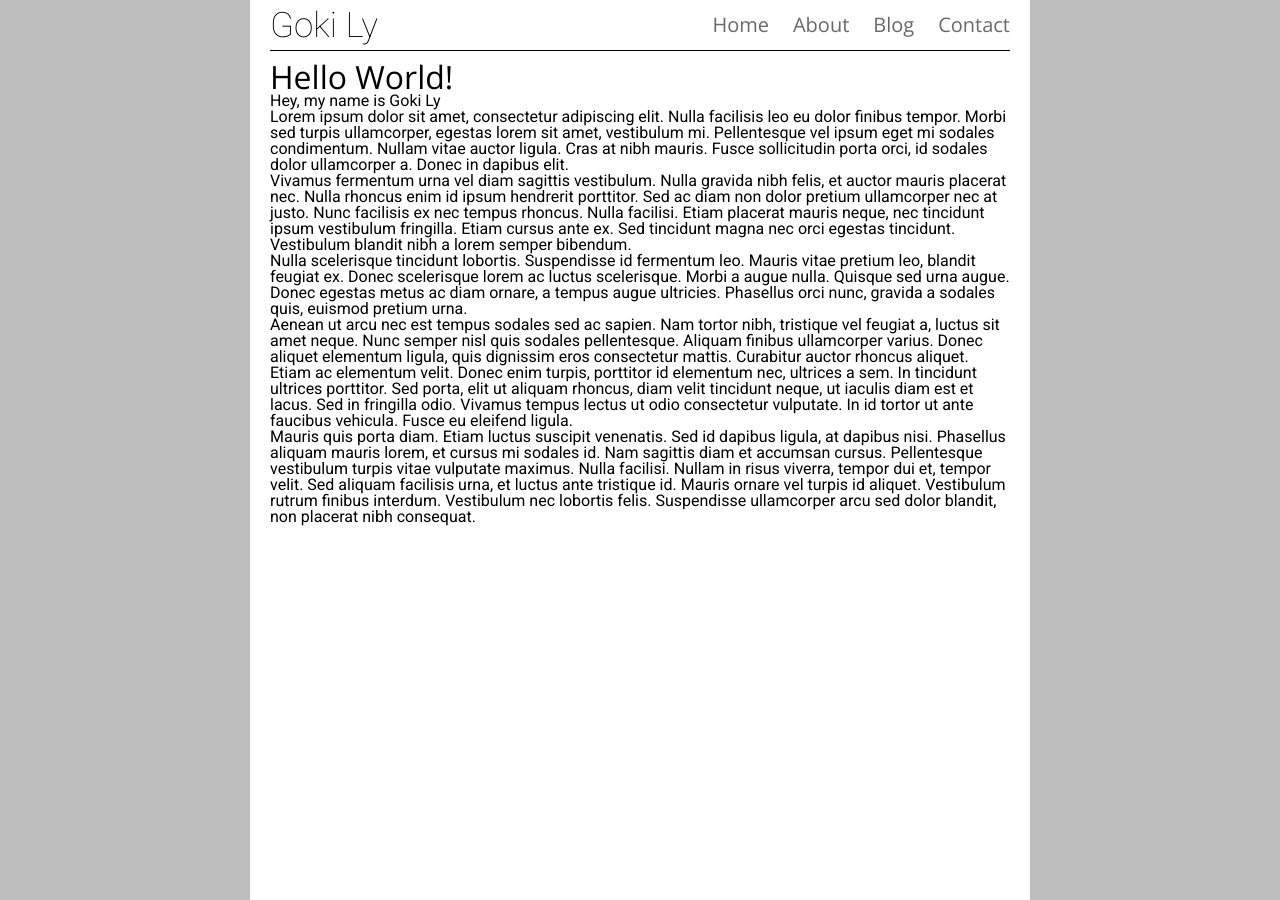
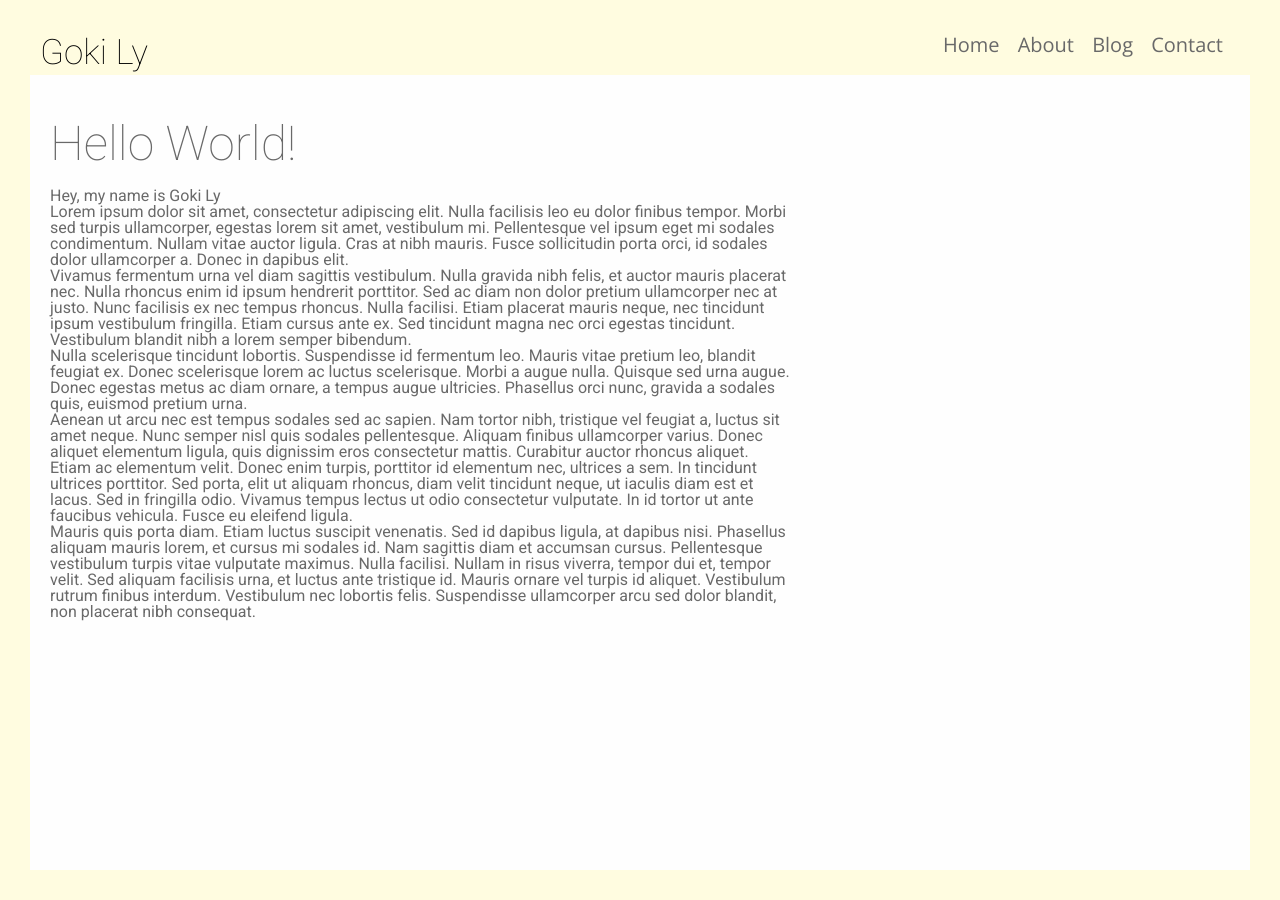
Before and after one commit to gokily/mysite, a Jekyll site: the page built from index.html, in a window 1280 px wide. Built offline with Jekyll 4.4.1, drawn with Linux system fonts in a browser that asks for light colours.

Commit message:
Change the color of the background. Add the style for the about page. Add some css for the content of pages.

```diff
--- a/_includes/header.html
+++ b/_includes/header.html
@@ -1,10 +1,10 @@
-<header class="site-header">
+<header id="site-header">
 	<div id="name-wrapper">
 		<span id="myname">{{ site.myname | Capitalize }}</span>
 	</div>
-	<nav class="header-nav">
-		{% for item in site.data.navigation %}
-		<a href="{{ site.baseurl }}{{ item.link }}">{{ item.name }}</a>
-		{% endfor %}
+	<nav id="header-nav">
+		<ul>{% for item in site.data.navigation %}
+		<li><a href="{{ site.baseurl }}{{ item.link }}">{{ item.name }}</a></li>
+		{% endfor %}</ul>
 	</nav>
 </header>
--- a/_layouts/default.html
+++ b/_layouts/default.html
@@ -10,8 +10,12 @@
 </head>
 
 <body>
-	{% include header.html %}
-	{{ content }}
+	<div id="whole-wrapper">
+		{% include header.html %}
+		<div class="content-wrapper">
+			{{ content }}
+		</div>
+	</div>
 </body>
 
 </html>
--- a/_sass/main.scss
+++ b/_sass/main.scss
@@ -3,19 +3,87 @@
    License: none (public domain)
 */
 
-html, body, div, span, applet, object, iframe,
-h1, h2, h3, h4, h5, h6, p, blockquote, pre,
-a, abbr, acronym, address, big, cite, code,
-del, dfn, em, img, ins, kbd, q, s, samp,
-small, strike, strong, sub, sup, tt, var,
-b, u, i, center,
-dl, dt, dd, ol, ul, li,
-fieldset, form, label, legend,
-table, caption, tbody, tfoot, thead, tr, th, td,
-article, aside, canvas, details, embed,
-figure, figcaption, footer, header, hgroup,
-menu, nav, output, ruby, section, summary,
-time, mark, audio, video {
+html,
+body,
+div,
+span,
+applet,
+object,
+iframe,
+h1,
+h2,
+h3,
+h4,
+h5,
+h6,
+p,
+blockquote,
+pre,
+a,
+abbr,
+acronym,
+address,
+big,
+cite,
+code,
+del,
+dfn,
+em,
+img,
+ins,
+kbd,
+q,
+s,
+samp,
+small,
+strike,
+strong,
+sub,
+sup,
+tt,
+var,
+b,
+u,
+i,
+center,
+dl,
+dt,
+dd,
+ol,
+ul,
+li,
+fieldset,
+form,
+label,
+legend,
+table,
+caption,
+tbody,
+tfoot,
+thead,
+tr,
+th,
+td,
+article,
+aside,
+canvas,
+details,
+embed,
+figure,
+figcaption,
+footer,
+header,
+hgroup,
+menu,
+nav,
+output,
+ruby,
+section,
+summary,
+time,
+mark,
+audio,
+video {
   margin: 0;
   padding: 0;
   border: 0;
@@ -24,22 +92,35 @@
   vertical-align: baseline;
 }
 /* HTML5 display-role reset for older browsers */
-article, aside, details, figcaption, figure,
-footer, header, hgroup, menu, nav, section {
+article,
+aside,
+details,
+figcaption,
+figure,
+footer,
+header,
+hgroup,
+menu,
+nav,
+section {
   display: block;
 }
 body {
   line-height: 1;
 }
-ol, ul {
+ol,
+ul {
   list-style: none;
 }
-blockquote, q {
+blockquote,
+q {
   quotes: none;
 }
-blockquote:before, blockquote:after,
-q:before, q:after {
-	content: '';
+blockquote:before,
+blockquote:after,
+q:before,
+q:after {
+  content: "";
   content: none;
 }
 table {
@@ -48,67 +129,94 @@
 }
 
 /* GENERAL CSS */
-$open-font: 'Open Sans', sans-serif;
-$roboto-font: 'Roboto', sans-serif;
+$open-font: "Open Sans", sans-serif;
+$roboto-font: "Roboto", sans-serif;
+$mywhite: #fefefe;
 $myblack: #101010;
 $mygrey: #696969;
-$mylightgrey: #BEBEBE;
+$mylightgrey: #bebebe;
+$mytest: #fffce0; //#FCF8ED;
 @mixin box_sizing {
-  -moz-box-sizing:    border-box;
+  -moz-box-sizing: border-box;
   -webkit-box-sizing: border-box;
-  box-sizing:         border-box;
+  box-sizing: border-box;
 }
 
 html {
   height: 100%;
-	background-color: $mylightgrey;
+  background-color: $mytest;
 }
 body {
   @include box_sizing;
   font-family: $roboto-font;
-	width: 780px;
   height: 100%;
-	background-color: white;
-	margin: auto;
-	padding: 0px 20px;
+  padding: 30px;
 }
-h1 {
-	font-family: $open-font;
-	font-size: 2em;
+h1,
+h2,
+h3,
+h4,
+h5,
+h6 {
+  line-height: 1.2;
+  font-family: $roboto-font;
 }
 
+h1 {
+  font-size: 3em;
+  margin-bottom: 15px;
+  font-weight: 100;
+}
+
+#whole-wrapper {
+display: flex;
+flex-direction: column;
+  box-sizing: inherit;
+  width: 100%;
+  height: 100%;
+  background-color: $mywhite;
+}
+.content-wrapper {
+	display: inherit;
+	flex-direction: inherit;
+	flex: 1 1 auto;
+  box-sizing: inherit;
+  max-width: 780px;
+  color: $mygrey;
+}
 /* HEADER CSS */
 $header-size: 50px;
+
 header {
-	//@include box_sizing;
+  overflow: hidden;
   font-family: $open-font;
   width: 100%px;
-	height: $header-size;
-	//background-color: red;
-	border-bottom: 1px solid black;
-	margin-bottom: 10px;
-	overflow: hidden;
+  background-color: $mytest;
+  padding: 0px 20px 0px 5px;
+  margin-bottom: 20px;
 }
 #name-wrapper {
-	display: flex;
   float: left;
   height: 100%;
+  padding: 5px;
 }
 
 #myname {
   margin: auto auto;
   font-family: $roboto-font;
   font-weight: 100;
-	font-size: $header-size * 0.7
+  font-size: $header-size * 0.7;
 }
-.header-nav {
-	display: flex;
+#header-nav {
   float: right;
-	height: 100%;
+  li {
+    display: inline-block;
+    list-style-type: none;
+    padding: 5px 7px;
+  }
   a {
     text-align: center;
     margin: auto;
-		padding: 0px 12px;
     font-size: $header-size * 0.4;
     color: $mygrey;
     text-decoration: none;
@@ -120,3 +228,56 @@
     padding-right: 0px;
   }
 }
+/* HOME PAGE */
+#home-page {
+  padding: 20px;
+}
+/* ABOUT PAGE */
+
+#about-page {
+  display: flex;
+  flex: 1 1 auto;
+  flex-direction: column;
+  box-sizing: inherit;
+
+  section::before,
+  section::after {
+    position: absolute;
+    content: "";
+    pointer-events: none;
+  }
+
+  $color1: $mywhite;
+  /* Triangles */
+  .container {
+    overflow: hidden;
+    width: 100%;
+    margin: 0px;
+    /* we don't want the pseudo-elements sticking out */
+  }
+  .ss-style-triangles::after {
+    left: 50%;
+    width: 100px;
+    height: 100px;
+    -webkit-transform: translateX(-50%) rotate(45deg);
+    transform: translateX(-50%) rotate(45deg);
+  }
+
+  .ss-style-triangles::after {
+    bottom: -50px;
+    z-index: 10;
+    background: inherit;
+  }
+
+  #about-title {
+    position: relative;
+    padding: 5em 0em;
+    background: $color1;
+    text-align: center;
+  }
+  #about-content {
+	flex: 1 1 auto;
+	padding: 80px 20px 20px;
+    background: darken($color: $color1, $amount: 3);
+  }
+}
--- a/index.html
+++ b/index.html
@@ -1,8 +1,10 @@
 ---
 layout: default
 ---
+<div id="home-page">
 <h1> Hello World!</h1>
 <p>
 	Hey, my name is {{ site.myname }}
 	{% include lorem.html %}
 </p>
+</div>
```
Also changed, not shown: about.html (added, +15 -0 lines), about.md (deleted, +0 -18 lines). Lines whose indentation alone changed are shown as unchanged.
